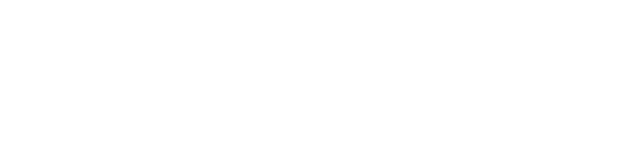
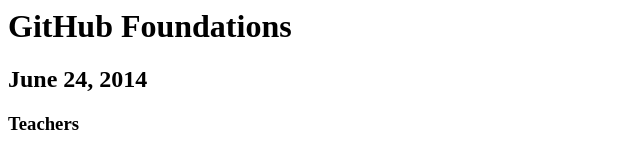
Before and after one commit to ywagener/ywagener.github.io, a plain HTML site: page index.html in a window 1280 px wide. Shown: the whole page, without its empty margins (0-640 px from the left). Drawn offline with Linux system fonts and the light colour scheme.

Commit message:
Add initial home page body content
Needed date, title, course name

```diff
--- a/index.html
+++ b/index.html
@@ -3,5 +3,9 @@
 <title></title>
 </head>
 
-<body></body>
+<body>
+  <h1>GitHub Foundations</h1>
+  <h2>June 24, 2014</h2>
+  <h3>Teachers</h3>
+</body>
 </html>
```
